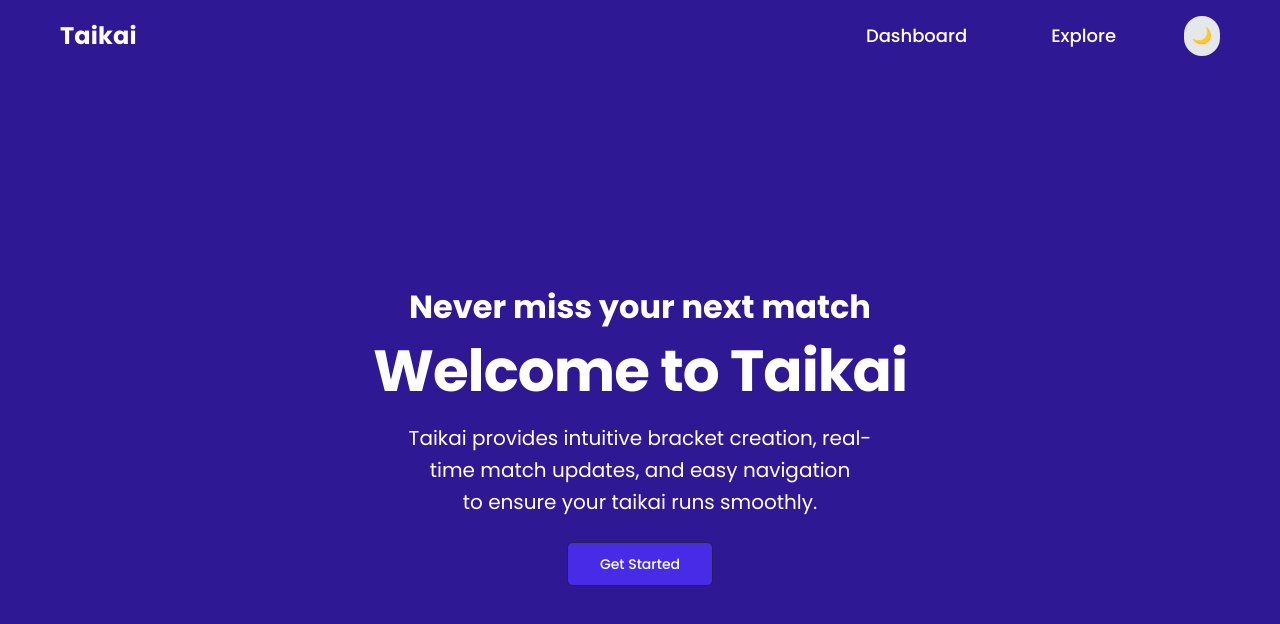
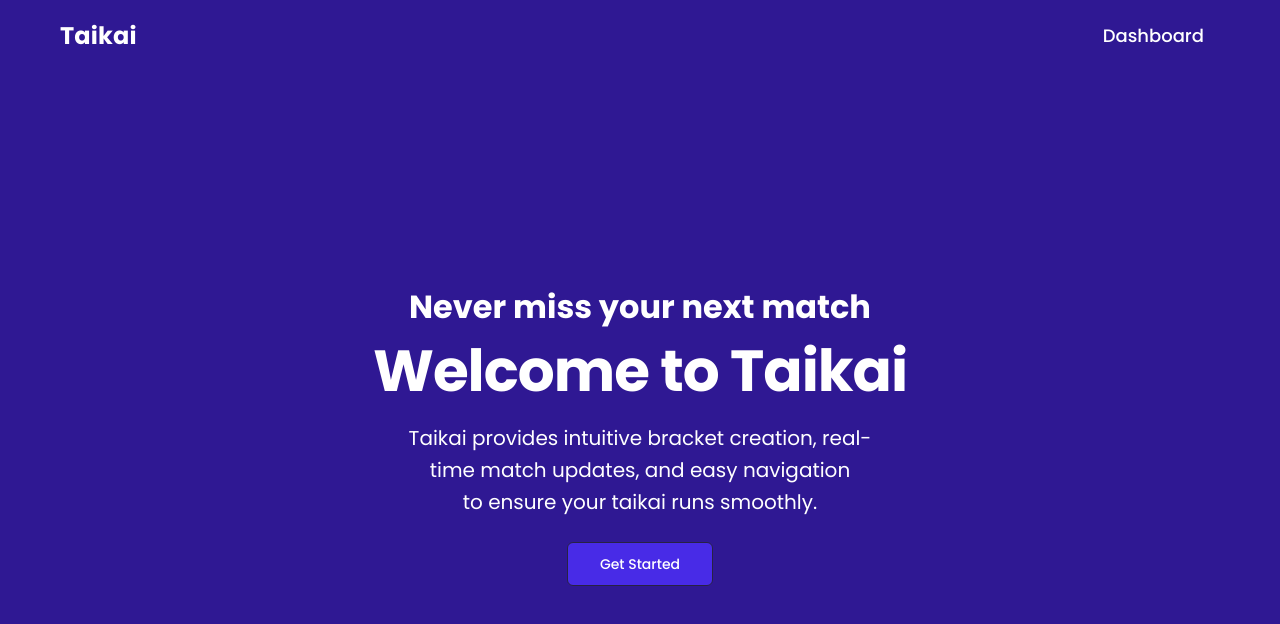
Before and after one commit to s3lven/taikai, a React (Vite) app in the folder frontend/: page / in a window 1280 px wide. Shown: the top 624 px of the page. Built offline with nearby package versions, Linux system fonts and the light colour scheme.

Commit message:
chore: disabled or removed unimplemented features

```diff
--- a/frontend/src/components/layout/nav-bar.tsx
+++ b/frontend/src/components/layout/nav-bar.tsx
@@ -18,10 +18,10 @@ const navlinks: NavLinkType[] = [
 		name: "Dashboard",
 		to: "/dashboard",
 	},
-	{
-		name: "Explore",
-		to: "explore",
-	},
+	// {
+	// 	name: "Explore",
+	// 	to: "explore",
+	// },
 ];
 
 const NavLink = ({ name, to }: NavLinkType) => {
@@ -55,7 +55,7 @@ const Navbar = () => {
 						{navlinks.map((link) => (
 							<NavLink key={link.name} name={link.name} to={link.to} />
 						))}
-						<DarkModeToggle />
+						{/* <DarkModeToggle /> */}
 					</NavigationMenuList>
 				</NavigationMenu>
 			</div>
--- a/frontend/src/features/bracket/bracket-panel/components/info-panel/bracket-type-input.tsx
+++ b/frontend/src/features/bracket/bracket-panel/components/info-panel/bracket-type-input.tsx
@@ -14,7 +14,8 @@ const BracketTypeInput = () => {
 	return (
 		<div className="w-full h-full flex flex-col gap-1">
 			<p className="text-figma_grey text-desc">Bracket Type</p>
-			<Select defaultValue={type} value={type} onValueChange={(value: BracketType) => {setBracketType(value)}} disabled={status !== "Editing"}>
+			{/* TODO: Add  disabled={status !== "Editing"} when adding more bracket types */}
+			<Select defaultValue={type} value={type} onValueChange={(value: BracketType) => {setBracketType(value)}} disabled >
 				<SelectTrigger
 					className={`px-4 py-0 bg-transparent  border-figma_grey font-poppins text-figma_grey text-desc
                     flex justify-between items-center ring-offset-none focus:ring-transparent`}
@@ -30,12 +31,12 @@ const BracketTypeInput = () => {
 					>
 						Single Elimination
 					</SelectItem>
-					<SelectItem
+					{/* <SelectItem
 						value="Double Elimination"
 						className=" bg-figma_neutral8 hover:bg-figma_neutral7 py-2 cursor-pointer"
 					>
 						Double Elimination
-					</SelectItem>
+					</SelectItem> */}
 				</SelectContent>
 			</Select>
 		</div>
--- a/frontend/src/features/bracket/bracket-panel/components/play-panel/play-panel.tsx
+++ b/frontend/src/features/bracket/bracket-panel/components/play-panel/play-panel.tsx
@@ -30,14 +30,14 @@ const PlayPanel = () => {
 			</div>
 
 			{/* Bracket Status */}
-			<div className="w-full flex flex-col gap-4 px-2 py-4 bg-figma_shade2_30 shadow rounded-sm">
+			{/* <div className="w-full flex flex-col gap-4 px-2 py-4 bg-figma_shade2_30 shadow rounded-sm">
 				<p className="text-desc text-center text-figma_grey">
 					Let others know about your bracket!
 				</p>
 				<div className="flex justify-center items-center">
 					<EditorButton text="share" />
 				</div>
-			</div>
+			</div> */}
 		</div>
 	);
 };
```
